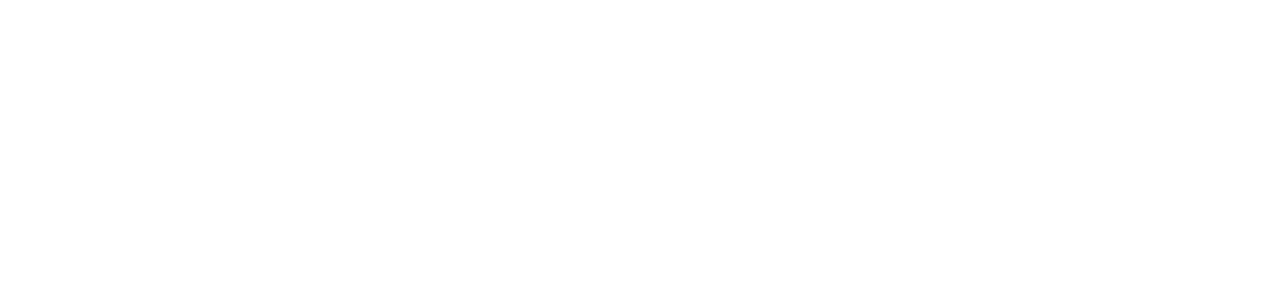
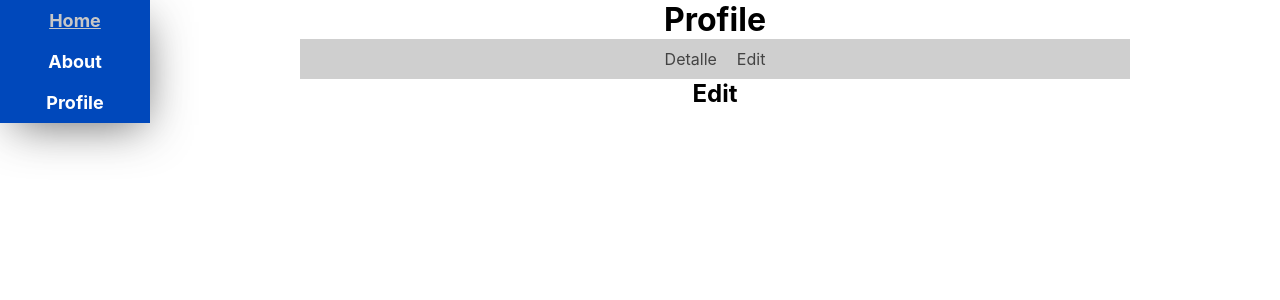
Before and after one commit to LuisVera1/18g-React, a React (Create React App) app: page /app/profile in a window 1280 px wide. Before the commit this address had no page. Shown: the top 300 px of the page. Built offline with nearby package versions, Linux system fonts and the light colour scheme.

Commit message:
add function to generate cards

```diff
--- a/src/App.js
+++ b/src/App.js
@@ -1,16 +1,41 @@
-import * as React from "react";
-import { Routes, Route, Link } from "react-router-dom";
-import './App.css';
-import About from "./pages/About/index"
+import { Routes, Route } from "react-router-dom";
+import "./App.css";
 
-export default function App() {
+import AppContainer from "./containers/AppContainer";
+import ProfileContainer from "./containers/ProfileContainer";
+
+import About from "./pages/About";
+import Home from "./pages/Home";
+import ProfileDetail from "./pages/Profile/Detail";
+import ProfileEdit from "./pages/Profile/Edit";
+
+function App() {
+
+
+
+
+
+
+
+
+
 
   return (
     <div className="App">
       <Routes>
-        <Route path="/" element={<p>Estoy en el dashboard</p>}/>
-        <Route path="about" element={<About />}/>
+        <Route path="/" element={<p>Landing page</p>} />
+        <Route path="login" element={<p>Login</p>} />
+        <Route path="signup" element={<p>Signup</p>} />
+        <Route path="app" element={<AppContainer />}>
+          <Route index element={<Home />} />
+          <Route path="about" element={<About />} />
+          <Route path="profile" element={<ProfileContainer />}>
+            <Route index element={<ProfileDetail />} />
+            <Route path="edit" element={<ProfileEdit />} />
+          </Route>
+        </Route>
       </Routes>
     </div>
   );
 }
+export default App;
--- /dev/null
+++ b/src/components/card/card.css
@@ -0,0 +1,87 @@
+.listStyle {
+	list-style: none;
+}
+
+.card {
+	border-radius: 8px;
+	width: 450px;
+	background-color: #f8f8f8;
+	display: flex;
+	flex-direction: row;
+	border: 3px solid #ffffff;
+}
+
+.card:hover {
+	border: 3px solid rgb(191, 222, 66);
+	box-shadow: 3px 3px 12px -4px rgba(191, 222, 66, 0.49);
+}
+
+.imgSection {
+	width: 198px;
+	height: auto;
+	display: flex;
+	justify-content: center;
+	align-items: center;
+	padding: 0px;
+	display: flex;
+	justify-content: center;
+	align-items: center;
+}
+
+.avatar {
+	width: 100%;
+	border-radius: 5px 0px 0px 5px;
+}
+
+.container {
+	width: 252px;
+	margin-left: 5px;
+}
+
+.text {
+	margin-top: 5px;
+	margin-bottom: 5px;
+}
+
+p {
+	margin: 0px;
+}
+
+.title {
+	font-weight: bold;
+	font-size: 12px;
+	color: #40b5cb;
+	margin-top: 8px;
+	text-align: start;
+}
+
+.data {
+	font-size: 14px;
+	color: #12353e;
+	font-size: 15px;
+	font-weight: bold;
+	text-align: start;
+}
+
+.flexR {
+	display: flex;
+	flex-direction: row;
+	justify-items: center;
+	align-items: center;
+}
+
+.status {
+	background-color: #ff9800;
+	width: 8px;
+	height: 8px;
+	border-radius: 50%;
+	margin-right: 5px;
+}
+
+.alive {
+	background-color: #55cc44;
+}
+
+.dead {
+	background-color: #d63d2e;
+}
--- /dev/null
+++ b/src/components/card/index.jsx
@@ -0,0 +1,44 @@
+import './card.css';
+
+const status = {
+	Alive: 'status alive',
+	Dead: 'status dead',
+	unknown: 'status',
+}
+
+export default function createCard(data, key) {
+	return (
+		<li key={key} className="listStyle">
+			<div className="card">
+				<div className="imgSection">
+					<img className="avatar" src={data.image} alt={data.name} />
+				</div>
+
+				<div className="container">
+					<div className="text">
+						<p className="title">Name</p>
+						<p className="data">{data.name}</p>
+					</div>
+
+					<div className="text">
+						<p className="title">Status</p>
+						<div className='flexR'>
+						<div className={status[data.status] || 'unknow' }></div>
+						<p className="data">{data.status}</p>
+						</div>
+					</div>
+
+					<div className="text">
+						<p className="title">Origin</p>
+						<p className="data">{data.origin.name}</p>
+					</div>
+
+					<div className="text">
+						<p className="title">Specie</p>
+						<p className="data">{data.species}</p>
+					</div>
+				</div>
+			</div>
+		</li>
+	);
+}
--- /dev/null
+++ b/src/containers/AppContainer/AppContainer.css
@@ -0,0 +1,51 @@
+.App-container {
+  height: 100%;
+}
+
+.App-container-2 {
+  height: 100%;
+  width: 100%;
+  display: flex;
+}
+
+.App-container-nav {
+  width: 150px;
+  height: auto;
+  box-sizing: border-box;
+}
+
+.App-container-nav > nav {
+  height: 100%;
+  box-sizing: border-box;
+  display: flex;
+  flex-direction: column;
+  background-color: rgb(0, 72, 187);
+  box-shadow: 4px 12px 46px -10px rgba(56, 56, 56, 0.75);
+  -webkit-box-shadow: 4px 12px 46px -10px rgba(56, 56, 56, 0.75);
+  -moz-box-shadow: 4px 12px 46px -10px rgba(56, 56, 56, 0.75);
+}
+
+.App-container-nav > nav > a {
+  font-size: large;
+  font-weight: bold;
+  padding: 10px 15px;
+  color: white;
+  text-decoration: none;
+}
+
+.App-container-nav > nav > a:hover {
+  color: rgb(199, 199, 199);
+  text-decoration: underline;
+}
+
+.App-container-content {
+  width: calc(100% - 150px);
+  height: 100%;
+  display: flex;
+  justify-content: center;
+}
+
+.Content-container {
+  display: flex;
+  width: calc(100% - 300px);
+}
--- /dev/null
+++ b/src/containers/AppContainer/index.jsx
@@ -0,0 +1,23 @@
+import { Outlet, Link } from "react-router-dom";
+import "./AppContainer.css";
+
+export default function AppContainer() {
+  return (
+    <div className="App-container">
+    <div className="App-container-2">
+      <div className="App-container-nav">
+        <nav>
+          <Link to="">Home</Link>
+          <Link to="about">About</Link>
+          <Link to="profile">Profile</Link>
+        </nav>
+      </div>
+      <div className="App-container-content">
+        <div className="Content-container">
+          <Outlet />
+        </div>
+      </div>
+    </div>
+  </div>
+);
+}
--- /dev/null
+++ b/src/containers/ProfileContainer/ProfileContainer.css
@@ -0,0 +1,16 @@
+.Profile-container {
+  width: 100%;
+}
+
+.Profile-nav {
+  width: 100%;
+  padding: 10px 0px;
+  background-color: rgb(207, 207, 207);
+}
+
+.Profile-nav > nav > a {
+  color: #434343;
+  text-decoration: none;
+  cursor: pointer;
+  padding: 0 10px;
+}
--- /dev/null
+++ b/src/containers/ProfileContainer/index.jsx
@@ -0,0 +1,19 @@
+import { Outlet, Link } from "react-router-dom";
+
+// CSS
+import "./ProfileContainer.css";
+
+export default function ProfileContainer() {
+  return (
+    <div className="Profile-container">
+      <h1>Profile</h1>
+      <div className="Profile-nav">
+        <nav>
+          <Link to="">Detalle</Link>
+          <Link to="edit">Edit</Link>
+        </nav>
+      </div>
+      <Outlet />
+    </div>
+  );
+}
--- /dev/null
+++ b/src/pages/Home/index.jsx
@@ -0,0 +1,49 @@
+import { useState, useEffect } from 'react';
+
+//Services
+import { getCharacters } from '../../services/characters';
+import createCard from '../../components/card';
+
+export default function Home() {
+	const [characters, setCharacters] = useState([]);
+
+	// REQUEST A Rick and Morty API.
+	useEffect(() => {
+		const getCharactersQuery = async () => {
+			const data = await getCharacters();
+			setCharacters(data.results);
+		};
+		getCharactersQuery();
+	}, []);
+
+
+
+
+  const cards = characters.map((character,index)=>{
+    return(
+			createCard(character,index)
+		)
+  })
+
+
+
+	//console.log(characters, 'STATE characters');
+
+	return (
+		<div>
+			<h1>Bienvenido</h1>
+
+			<ul>{cards}</ul>
+		</div>
+	)
+}
+
+
+// 1. Componente se Monta
+// 2. Estado se define como []
+// 3. Se renderiza
+// 4. Se ejecuta el useEffect
+// 5. Se ejecuta una petición al servidor y se espera
+// 6. Con la respuesta del servidor, actualizamos el estado
+// 7. Se renderiza el componente, pero ahora el state, tiene el valor
+// del resultado del servidor
--- /dev/null
+++ b/src/pages/Profile/Detail/index.jsx
@@ -0,0 +1,3 @@
+export default function ProfileEdit() {
+  return <h2>Edit</h2>;
+}
--- /dev/null
+++ b/src/pages/Profile/Edit/index.jsx
@@ -0,0 +1,3 @@
+export default function ProfileEdit() {
+  return <h2>Edit</h2>;
+}
--- /dev/null
+++ b/src/services/characters.js
@@ -0,0 +1,5 @@
+export const getCharacters = async () => {
+  const response = await fetch("https://rickandmortyapi.com/api/character");
+  const data = await response.json();
+  return data;
+};
```
Also changed, not shown: src/pages/About/index.jsx (line endings or trailing spaces).
